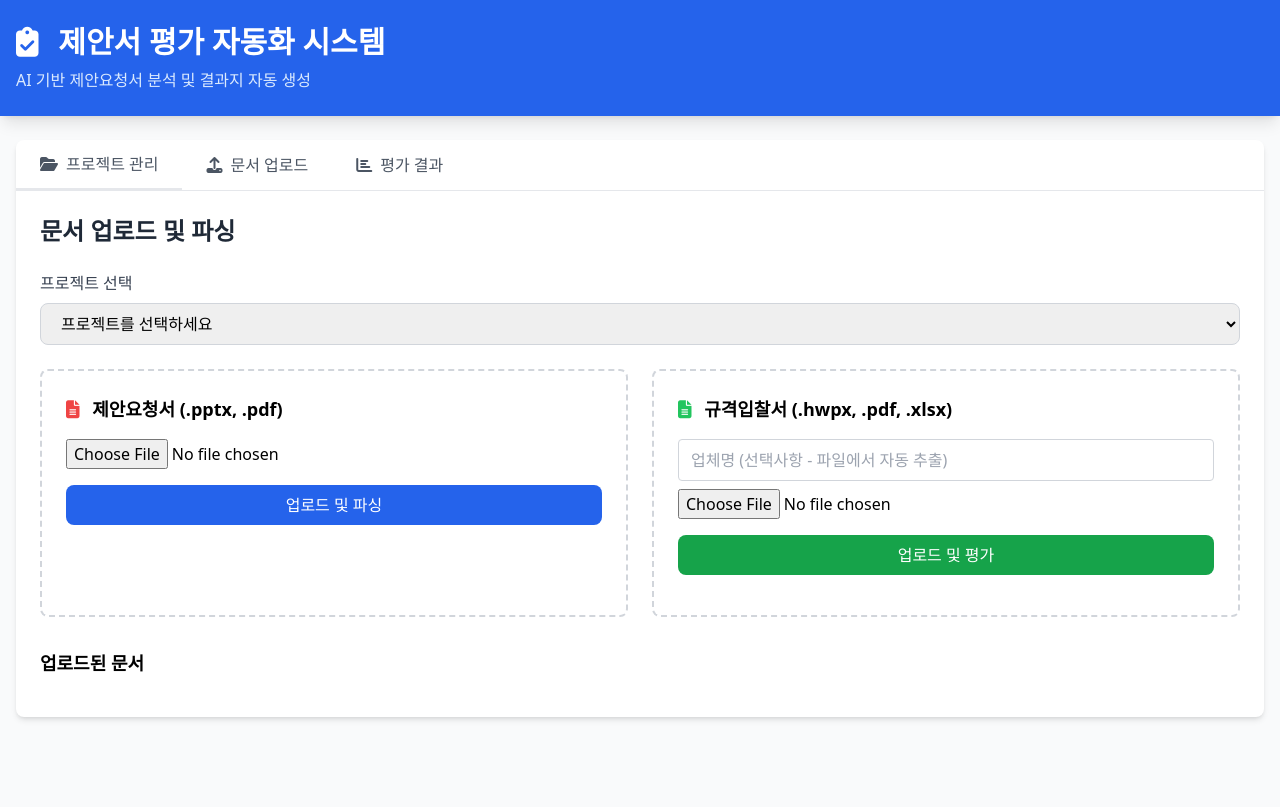
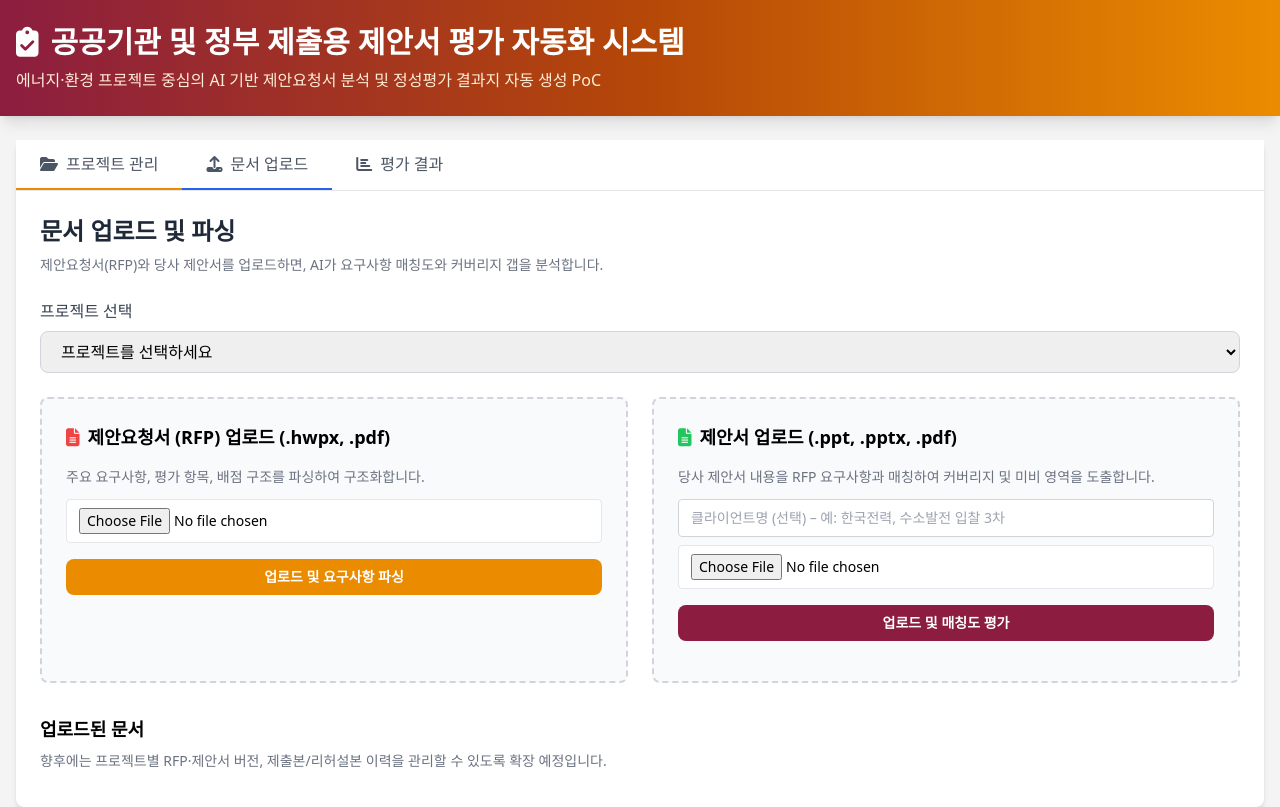
Before and after one commit to Amber94mk/AXnode, a plain HTML site: page index.html in a window 1280 px wide. Both pictures are taken after a click on the button "문서 업로드". Drawn offline with nearby package versions, Linux system fonts and the light colour scheme.

Commit message:
Update index.html

```diff
--- a/index.html
+++ b/index.html
@@ -4,7 +4,7 @@
 <head>
     <meta charset="UTF-8">
     <meta name="viewport" content="width=device-width, initial-scale=1.0">
-    <title>입찰 기술평가 시스템</title>
+    <title>(AX NODE 지원 포트폴리오) 제안서 평가 시스템</title>
 
     <!-- Tailwind -->
     <script src="https://cdn.tailwindcss.com"></script>
@@ -20,20 +20,80 @@
         .tab-content.active {
             display: block;
         }
+
+        /* PwC 컬러 팔레트 */
+        :root {
+            --pwc-orange: #EB8C00;
+            --pwc-burgundy: #8C1D40;
+            --pwc-gray: #4B5563;
+            --pwc-light: #F4F4F4;
+        }
+
+        /* 탭 공통 스타일 */
+        .tab-btn {
+            border-bottom-width: 2px;
+            border-color: transparent;
+            transition: color 0.15s ease, border-color 0.15s ease, background-color 0.15s ease;
+        }
+
+        .tab-active {
+            color: var(--pwc-burgundy);
+            border-color: var(--pwc-orange);
+            background-color: #ffffff;
+        }
+
+        .tab-inactive {
+            color: var(--pwc-gray);
+        }
+
+        .tab-inactive:hover {
+            color: var(--pwc-orange);
+            background-color: #F9FAFB;
+        }
+
+        /* 주요 버튼 */
+        .btn-primary {
+            background-color: var(--pwc-orange);
+            color: #ffffff;
+            transition: background-color 0.15s ease, transform 0.15s ease;
+        }
+
+        .btn-primary:hover {
+            background-color: #c26b00;
+            transform: translateY(-1px);
+        }
+
+        .btn-secondary {
+            background-color: var(--pwc-burgundy);
+            color: #ffffff;
+            transition: background-color 0.15s ease, transform 0.15s ease;
+        }
+
+        .btn-secondary:hover {
+            background-color: #6a162f;
+            transform: translateY(-1px);
+        }
+
+        /* 카드 강조 */
+        .project-card {
+            border-left: 4px solid var(--pwc-orange);
+        }
     </style>
 </head>
 
-<body class="bg-gray-50">
+<body class="bg-[#F4F4F4]">
     <div class="min-h-screen">
 
         <!-- 헤더 -->
-        <header class="bg-blue-600 text-white shadow-lg">
+        <header class="text-white shadow-lg bg-gradient-to-r from-[#8C1D40] via-[#B54708] to-[#EB8C00]">
             <div class="container mx-auto px-4 py-6">
-                <h1 class="text-3xl font-bold">
+                <h1 class="text-3xl font-bold flex items-center">
                     <i class="fas fa-clipboard-check mr-3"></i>
-                    제안서 평가 자동화 시스템
+                    공공기관 및 정부 제출용 제안서 평가 자동화 시스템
                 </h1>
-                <p class="text-blue-100 mt-2">AI 기반 제안요청서 분석 및 결과지 자동 생성</p>
+                <p class="text-orange-100 mt-2">
+                    에너지·환경 프로젝트 중심의 AI 기반 제안요청서 분석 및 정성평가 결과지 자동 생성 PoC
+                </p>
             </div>
         </header>
 
@@ -41,20 +101,23 @@
         <div class="container mx-auto px-4 mt-6">
             <div class="bg-white rounded-lg shadow-md">
 
-                <nav class="flex border-b">
+                <nav class="flex border-b bg-white">
                     <button onclick="switchTab('projects')" id="tab-projects"
-                        class="tab-btn px-6 py-3 font-medium text-blue-600 border-b-2 border-blue-600">
-                        <i class="fas fa-folder-open mr-2"></i>프로젝트 관리
+                        class="tab-btn tab-active px-6 py-3 font-medium flex items-center gap-2">
+                        <i class="fas fa-folder-open"></i>
+                        프로젝트 관리
                     </button>
 
                     <button onclick="switchTab('upload')" id="tab-upload"
-                        class="tab-btn px-6 py-3 font-medium text-gray-600 hover:text-blue-600">
-                        <i class="fas fa-upload mr-2"></i>문서 업로드
+                        class="tab-btn tab-inactive px-6 py-3 font-medium flex items-center gap-2">
+                        <i class="fas fa-upload"></i>
+                        문서 업로드
                     </button>
 
                     <button onclick="switchTab('evaluation')" id="tab-evaluation"
-                        class="tab-btn px-6 py-3 font-medium text-gray-600 hover:text-blue-600">
-                        <i class="fas fa-chart-bar mr-2"></i>평가 결과
+                        class="tab-btn tab-inactive px-6 py-3 font-medium flex items-center gap-2">
+                        <i class="fas fa-chart-bar"></i>
+                        평가 결과
                     </button>
                 </nav>
 
@@ -62,18 +125,24 @@
                 <div id="content-projects" class="tab-content active p-6">
 
                     <div class="flex justify-between items-center mb-6">
-                        <h2 class="text-2xl font-bold text-gray-800">프로젝트 목록</h2>
+                        <div>
+                            <h2 class="text-2xl font-bold text-gray-800">프로젝트 목록</h2>
+                            <p class="text-sm text-gray-500 mt-1">
+                                입찰 공고·RFP별로 프로젝트를 생성하고, 제안서 평가 결과를 관리합니다.
+                            </p>
+                        </div>
 
                         <button onclick="showCreateProjectModal()"
-                            class="bg-blue-600 text-white px-4 py-2 rounded-lg hover:bg-blue-700">
-                            <i class="fas fa-plus mr-2"></i>새 프로젝트
+                            class="btn-primary px-4 py-2 rounded-lg text-sm font-semibold flex items-center gap-2">
+                            <i class="fas fa-plus"></i>
+                            새 프로젝트
                         </button>
                     </div>
 
                     <div id="projects-list" class="space-y-4">
                         <div class="text-center py-8 text-gray-500">
                             <i class="fas fa-spinner fa-spin text-3xl mb-3"></i>
-                            <p>로딩 중...</p>
+                            <p>프로젝트 정보를 불러오는 중입니다...</p>
                         </div>
                     </div>
                 </div>
@@ -81,7 +150,10 @@
                 <!-- 문서 업로드 탭 -->
                 <div id="content-upload" class="tab-content p-6">
 
-                    <h2 class="text-2xl font-bold text-gray-800 mb-6">문서 업로드 및 파싱</h2>
+                    <h2 class="text-2xl font-bold text-gray-800 mb-2">문서 업로드 및 파싱</h2>
+                    <p class="text-sm text-gray-500 mb-6">
+                        제안요청서(RFP)와 당사 제안서를 업로드하면, AI가 요구사항 매칭도와 커버리지 갭을 분석합니다.
+                    </p>
 
                     <div class="mb-6">
                         <label class="block text-gray-700 font-medium mb-2">프로젝트 선택</label>
@@ -94,47 +166,59 @@
                     <div class="grid md:grid-cols-2 gap-6">
 
                         <!-- 제안요청서 업로드 -->
-                        <div class="border-2 border-dashed border-gray-300 rounded-lg p-6">
-                            <h3 class="text-lg font-bold mb-4">
+                        <div class="border-2 border-dashed border-gray-300 rounded-lg p-6 bg-gray-50">
+                            <h3 class="text-lg font-bold mb-4 flex items-center">
                                 <i class="fas fa-file-alt text-red-500 mr-2"></i>
-                                제안요청서 (.pptx, .pdf)
+                                제안요청서 (RFP) 업로드 (.hwpx, .pdf)
                             </h3>
 
-                            <input type="file" id="tech-spec-file" accept=".pptx,.ppt,.pdf" class="mb-4 w-full">
+                            <p class="text-sm text-gray-500 mb-3">
+                                주요 요구사항, 평가 항목, 배점 구조를 파싱하여 구조화합니다.
+                            </p>
+
+                            <input type="file" id="tech-spec-file" accept=".hwpx,.pdf"
+                                class="mb-4 w-full text-sm border border-gray-200 rounded px-3 py-2 bg-white">
 
                             <button onclick="uploadDocument('tech_spec')"
-                                class="w-full bg-blue-600 text-white px-4 py-2 rounded-lg hover:bg-blue-700">
-                                업로드 및 파싱
+                                class="w-full btn-primary px-4 py-2 rounded-lg text-sm font-semibold">
+                                업로드 및 요구사항 파싱
                             </button>
 
-                            <div id="tech-spec-status" class="mt-4 text-sm"></div>
+                            <div id="tech-spec-status" class="mt-4 text-sm text-gray-600"></div>
                         </div>
 
-                        <!-- 규격입찰서 업로드 -->
-                        <div class="border-2 border-dashed border-gray-300 rounded-lg p-6">
-                            <h3 class="text-lg font-bold mb-4">
+                        <!-- 제안서 업로드 -->
+                        <div class="border-2 border-dashed border-gray-300 rounded-lg p-6 bg-gray-50">
+                            <h3 class="text-lg font-bold mb-4 flex items-center">
                                 <i class="fas fa-file-alt text-green-500 mr-2"></i>
-                                규격입찰서 (.hwpx, .pdf, .xlsx)
+                                제안서 업로드 (.ppt, .pptx, .pdf)
                             </h3>
 
-                            <input type="text" id="vendor-name"
-                                placeholder="업체명 (선택사항 - 파일에서 자동 추출)"
-                                class="mb-2 w-full border border-gray-300 rounded px-3 py-2">
+                            <p class="text-sm text-gray-500 mb-3">
+                                당사 제안서 내용을 RFP 요구사항과 매칭하여 커버리지 및 미비 영역을 도출합니다.
+                            </p>
 
-                            <input type="file" id="bid-spec-file" accept=".hwpx,.pdf,.xlsx,.xls,.hwp,.txt"
-                                class="mb-4 w-full">
+                            <input type="text" id="client-name"
+                                placeholder="클라이언트명 (선택) – 예: 한국전력, 수소발전 입찰 3차"
+                                class="mb-2 w-full border border-gray-300 rounded px-3 py-2 text-sm">
+
+                            <input type="file" id="bid-spec-file" accept=".ppt,.pptx,.pdf"
+                                class="mb-4 w-full text-sm border border-gray-200 rounded px-3 py-2 bg-white">
 
                             <button onclick="uploadDocument('bid_spec')"
-                                class="w-full bg-green-600 text-white px-4 py-2 rounded-lg hover:bg-green-700">
-                                업로드 및 평가
+                                class="w-full btn-secondary px-4 py-2 rounded-lg text-sm font-semibold">
+                                업로드 및 매칭도 평가
                             </button>
 
-                            <div id="bid-spec-status" class="mt-4 text-sm"></div>
+                            <div id="bid-spec-status" class="mt-4 text-sm text-gray-600"></div>
                         </div>
                     </div>
 
                     <div id="documents-list" class="mt-8">
-                        <h3 class="text-lg font-bold mb-4">업로드된 문서</h3>
+                        <h3 class="text-lg font-bold mb-2">업로드된 문서</h3>
+                        <p class="text-sm text-gray-500 mb-3">
+                            향후에는 프로젝트별 RFP·제안서 버전, 제출본/리허설본 이력을 관리할 수 있도록 확장 예정입니다.
+                        </p>
                         <div id="documents-table"></div>
                     </div>
 
@@ -143,7 +227,10 @@
                 <!-- 평가 결과 탭 -->
                 <div id="content-evaluation" class="tab-content p-6">
 
-                    <h2 class="text-2xl font-bold text-gray-800 mb-6">기술평가 결과</h2>
+                    <h2 class="text-2xl font-bold text-gray-800 mb-2">정성평가 결과</h2>
+                    <p class="text-sm text-gray-500 mb-6">
+                        평가 항목별 매칭도, 커버리지 갭, 리스크 포인트를 시각화하여 제안서 보완 방향을 제안합니다.
+                    </p>
 
                     <div class="mb-6">
                         <label class="block text-gray-700 font-medium mb-2">프로젝트 선택</label>
@@ -169,28 +256,30 @@
 
         <div class="bg-white rounded-lg p-6 w-full max-w-md">
 
-            <h3 class="text-xl font-bold mb-4">새 프로젝트 생성</h3>
+            <h3 class="text-xl font-bold mb-4 text-gray-800">새 프로젝트 생성</h3>
 
             <div class="mb-4">
                 <label class="block text-gray-700 font-medium mb-2">프로젝트명</label>
                 <input type="text" id="new-project-name"
-                    class="w-full border border-gray-300 rounded-lg px-4 py-2">
+                    class="w-full border border-gray-300 rounded-lg px-4 py-2 text-sm"
+                    placeholder="예: 수소발전 입찰 3차 – A사 컨소시엄">
             </div>
 
             <div class="mb-4">
                 <label class="block text-gray-700 font-medium mb-2">설명</label>
                 <textarea id="new-project-description"
-                    class="w-full border border-gray-300 rounded-lg px-4 py-2" rows="3"></textarea>
+                    class="w-full border border-gray-300 rounded-lg px-4 py-2 text-sm" rows="3"
+                    placeholder="프로젝트 특이사항, 주요 평가 포인트, 내부 코드 등을 메모합니다."></textarea>
             </div>
 
             <div class="flex justify-end gap-2">
                 <button onclick="hideCreateProjectModal()"
-                    class="px-4 py-2 bg-gray-200 text-gray-700 rounded-lg hover:bg-gray-300">
+                    class="px-4 py-2 bg-gray-100 text-gray-700 rounded-lg hover:bg-gray-200 text-sm">
                     취소
                 </button>
 
                 <button onclick="createProject()"
-                    class="px-4 py-2 bg-blue-600 text-white rounded-lg hover:bg-blue-700">
+                    class="px-4 py-2 btn-primary rounded-lg text-sm font-semibold">
                     생성
                 </button>
             </div>
```
